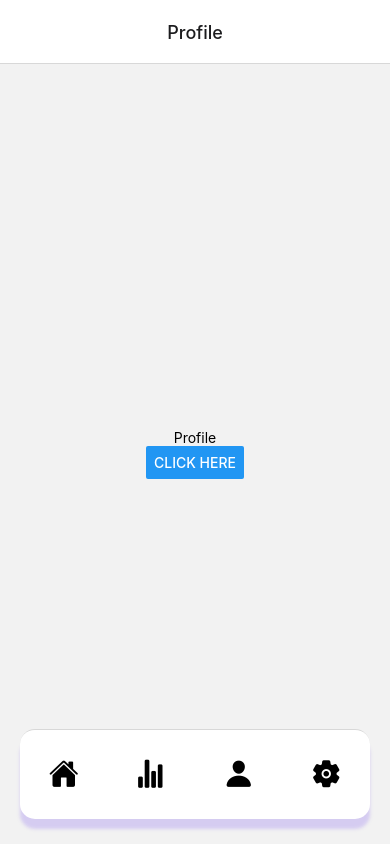
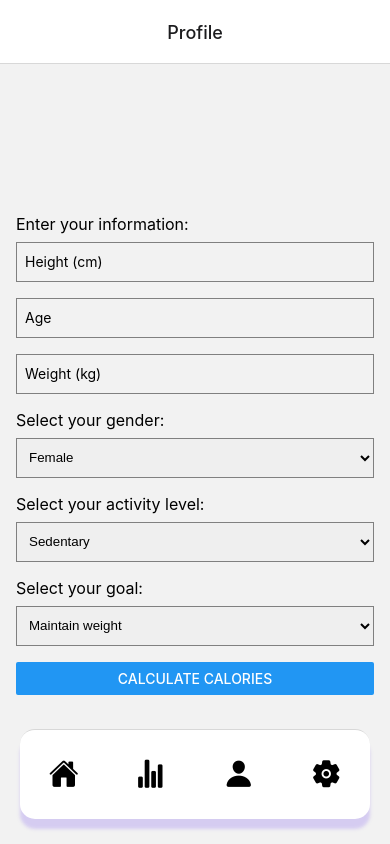
Before and after one commit to TylerTLe/Phase4MobileApp, a React Native app: screen /Profile in a window 390 px wide. Built offline with nearby package versions, Linux system fonts and the light colour scheme.

Commit message:
starts on profile screen

```diff
--- a/navigation/tabs.jsx
+++ b/navigation/tabs.jsx
@@ -3,10 +3,6 @@ import React from 'react';
 import {
   StyleSheet,
   Text,
-  View,
-  Image,
-  TouchableOpacity,
-  Settings,
 } from 'react-native';
 
 import StatsScreen from '../screens/StatsScreen';
--- a/package.json
+++ b/package.json
@@ -10,6 +10,7 @@
     "test": "jest"
   },
   "dependencies": {
+    "@react-native-picker/picker": "^2.5.1",
     "@react-navigation/bottom-tabs": "^6.5.11",
     "@react-navigation/native": "^6.1.9",
     "react": "18.2.0",
--- a/screens/ProfileScreen.jsx
+++ b/screens/ProfileScreen.jsx
@@ -1,25 +1,144 @@
-import React from 'react';
-import {View, Text, Button, StyleSheet} from 'react-native';
+import React, {useState} from 'react';
+import {View, Text, TextInput, Button, StyleSheet} from 'react-native';
+import {Picker} from '@react-native-picker/picker';
 
-const ProfileScreen = ({ navigation })  =>{
+const ProfileScreen = () => {
+  const [height, setHeight] = useState('');
+  const [age, setAge] = useState('');
+  const [weight, setWeight] = useState('');
+  const [activityLevel, setActivityLevel] = useState('sedentary');
+  const [goal, setGoal] = useState('maintain');
+  const [gender, setGender] = useState('female'); // Default to female
+
+  const calculateCalories = () => {
+    // Convert height from cm to meters
+    const heightInMeters = parseFloat(height) / 100;
+
+    // Perform calorie calculation based on user inputs and gender
+    let bmr;
+    if (gender === 'female') {
+      bmr =
+        655 +
+        9.6 * parseFloat(weight) +
+        1.8 * parseFloat(heightInMeters) -
+        4.7 * parseFloat(age);
+    } else if (gender === 'male') {
+      bmr =
+        66 +
+        13.7 * parseFloat(weight) +
+        5 * parseFloat(heightInMeters) -
+        6.8 * parseFloat(age);
+    } else {
+      // Handle other gender options if needed
+      bmr = 0; // Placeholder value
+    }
+
+    // Adjust calories based on user's goal (lose, gain, maintain)
+    let calculatedCalories = bmr;
+    if (goal === 'lose') {
+      calculatedCalories -= 500; // Example: Create a calorie deficit for weight loss
+    } else if (goal === 'gain') {
+      calculatedCalories += 500; // Example: Create a calorie surplus for weight gain
+    }
+
+    // Adjust calories based on activity level (modify as needed)
+    if (activityLevel === 'sedentary') {
+      calculatedCalories *= 1.2; // Example adjustment for sedentary activity level
+    } else if (activityLevel === 'lightly_active') {
+      calculatedCalories *= 1.375; // Example adjustment for lightly active
+    } else if (activityLevel === 'moderately_active') {
+      calculatedCalories *= 1.55; // Example adjustment for moderately active
+    } else if (activityLevel === 'very_active') {
+      calculatedCalories *= 1.725; // Example adjustment for very active
+    }
+
+    // Display the calculated calories or perform further actions here
+    alert(
+      `Your daily calorie needs: ${calculatedCalories.toFixed(2)} calories`,
+    );
+  };
+
   return (
-        <View style={{ flex: 1, justifyContent: 'center', alignItems: 'center' }}>
-          <Text>Profile</Text>
-          <Button
-            title='Click Here'
-            onPress={() => alert('Button Clicked!')}
+    <View style={styles.container}>
+      <Text style={styles.label}>Enter your information:</Text>
+
+      <TextInput
+        placeholder="Height (cm)"
+        keyboardType="numeric"
+        value={height}
+        onChangeText={text => setHeight(text)}
+        style={styles.input}
       />
+
+      <TextInput
+        placeholder="Age"
+        keyboardType="numeric"
+        value={age}
+        onChangeText={text => setAge(text)}
+        style={styles.input}
+      />
+
+      <TextInput
+        placeholder="Weight (kg)"
+        keyboardType="numeric"
+        value={weight}
+        onChangeText={text => setWeight(text)}
+        style={styles.input}
+      />
+
+      <Text style={styles.label}>Select your gender:</Text>
+      <Picker
+        selectedValue={gender}
+        onValueChange={itemValue => setGender(itemValue)}
+        style={styles.input}>
+        <Picker.Item label="Female" value="female" />
+        <Picker.Item label="Male" value="male" />
+        {/* Add other gender options as needed */}
+      </Picker>
+
+      <Text style={styles.label}>Select your activity level:</Text>
+      <Picker
+        selectedValue={activityLevel}
+        onValueChange={itemValue => setActivityLevel(itemValue)}
+        style={styles.input}>
+        <Picker.Item label="Sedentary" value="sedentary" />
+        <Picker.Item label="Lightly active" value="lightly_active" />
+        <Picker.Item label="Moderately active" value="moderately_active" />
+        <Picker.Item label="Very active" value="very_active" />
+      </Picker>
+
+      <Text style={styles.label}>Select your goal:</Text>
+      <Picker
+        selectedValue={goal}
+        onValueChange={itemValue => setGoal(itemValue)}
+        style={styles.input}>
+        <Picker.Item label="Maintain weight" value="maintain" />
+        <Picker.Item label="Lose weight" value="lose" />
+        <Picker.Item label="Gain weight" value="gain" />
+      </Picker>
+
+      <Button title="Calculate Calories" onPress={calculateCalories} />
     </View>
   );
-    }
-
-    export default ProfileScreen;
+};
 
 const styles = StyleSheet.create({
   container: {
     flex: 1,
-          backgroundColor: '#fff',
-          alignItems: 'center',
-          justifyContent:'center',
+    padding: 16,
+    justifyContent: 'center',
+  },
+  label: {
+    fontSize: 16,
+    marginBottom: 8,
+  },
+  input: {
+    height: 40,
+    borderColor: 'gray',
+    borderWidth: 1,
+    marginBottom: 16,
+    paddingHorizontal: 8,
   },
 });
+
+export default ProfileScreen;
```
Also changed, not shown: App.jsx (+4 -3 lines), 1 other file (tests, documents, lock files or other folders). Lines whose indentation alone changed are shown as unchanged.
